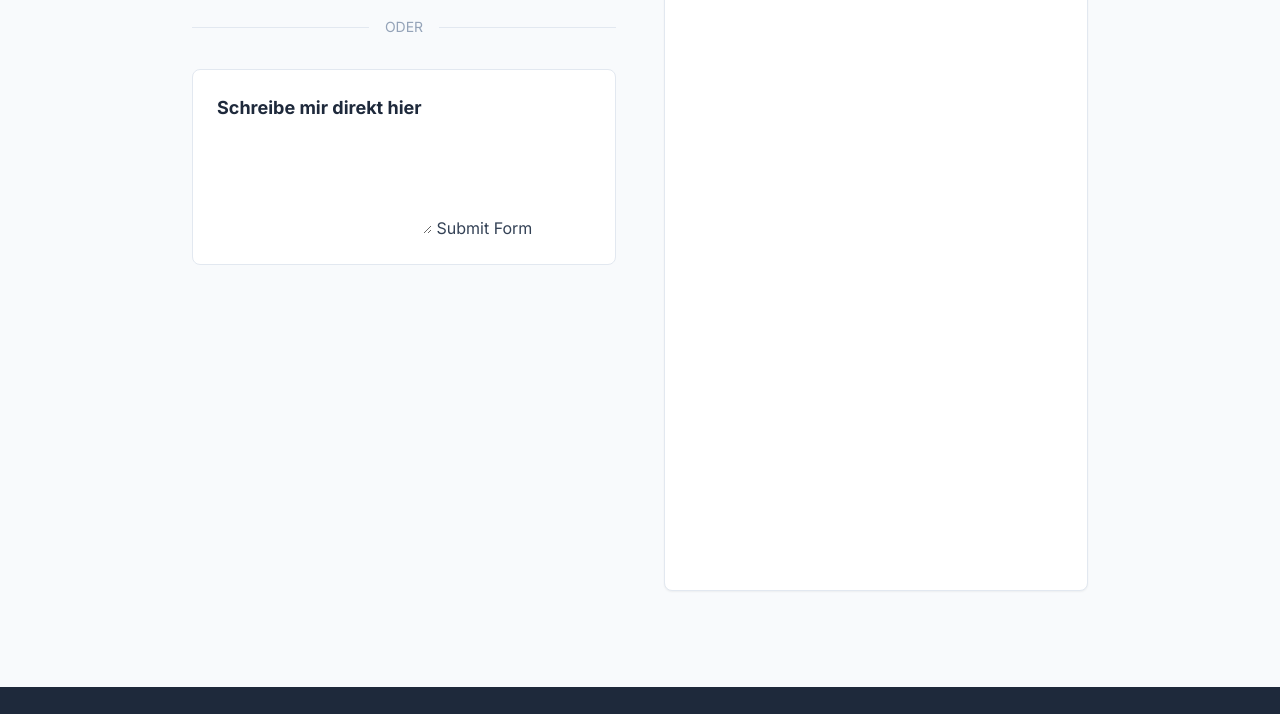
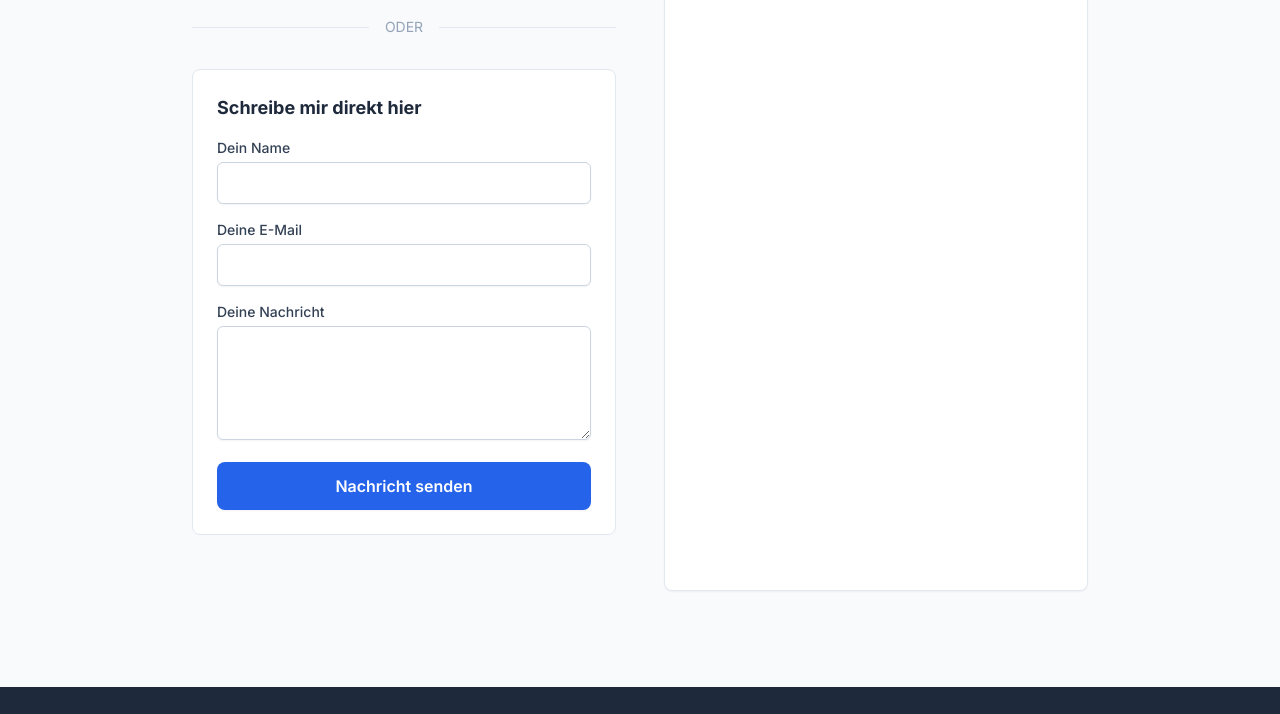
Before and after one commit to HamzaZyadah/nach-hilfe-zone, a plain HTML site: page index.html in a window 1280 px wide. Shown: the part 7200-7914 px from the top of the page. Drawn offline with nearby package versions, Linux system fonts and the light colour scheme; a script that the page names is missing.

Commit message:
Update index.html

```diff
--- a/index.html
+++ b/index.html
@@ -573,27 +573,29 @@
                         <!-- Contact Form -->
                         <div id="form-container" class="bg-white p-6 rounded-lg border border-slate-200 card-hover">
                             <h3 class="text-lg font-bold text-slate-800 mb-4">Schreibe mir direkt hier</h3>
+                            <form id="contact-form" action="https://api.web3forms.com/submit" method="POST">
+                                <!-- Ersetzen Sie YOUR_ACCESS_KEY_HERE mit Ihrem echten Key von web3forms -->
+                                <input type="hidden" name="access_key" value="YOUR_ACCESS_KEY_HERE">
 
-                        <form action="https://api.web3forms.com/submit" method="POST">
+                                <div class="mb-4">
+                                    <label for="name" class="block text-sm font-medium text-slate-700 mb-1">Dein Name</label>
+                                    <input type="text" id="name" name="name" required class="w-full px-3 py-2 border border-slate-300 rounded-md shadow-sm focus:ring-blue-500 focus:border-blue-500 transition">
+                                </div>
+                                <div class="mb-4">
+                                    <label for="email" class="block text-sm font-medium text-slate-700 mb-1">Deine E-Mail</label>
+                                    <input type="email" id="email" name="email" required class="w-full px-3 py-2 border border-slate-300 rounded-md shadow-sm focus:ring-blue-500 focus:border-blue-500 transition">
+                                </div>
+                                <div class="mb-4">
+                                    <label for="message" class="block text-sm font-medium text-slate-700 mb-1">Deine Nachricht</label>
+                                    <textarea id="message" name="message" rows="4" required class="w-full px-3 py-2 border border-slate-300 rounded-md shadow-sm focus:ring-blue-500 focus:border-blue-500 transition"></textarea>
+                                </div>
+                                <input type="checkbox" name="botcheck" class="hidden" style="display: none;">
+                                <div>
+                                    <button type="submit" class="w-full bg-blue-600 text-white py-3 px-4 rounded-lg font-semibold hover:bg-blue-700 transition-colors shadow-sm">Nachricht senden</button>
+                                </div>
+                            </form>
+                        </div>
 
-                            <!-- Replace with your Access Key -->
-                            <input type="hidden" name="access_key" value="4814ff5b-e058-41c6-9df4-ba2a7c5f3bc7">
-
-                            <!-- Form Inputs. Each input must have a name="" attribute -->
-                            <input type="text" name="name" required>
-                            <input type="email" name="email" required>
-                            <textarea name="message" required></textarea>
-
-                            <!-- Honeypot Spam Protection -->
-                            <input type="checkbox" name="botcheck" class="hidden" style="display: none;">
-
-                            <!-- Custom Confirmation / Success Page -->
-                            <!-- <input type="hidden" name="redirect" value="https://mywebsite.com/thanks.html"> -->
-
-                            <button type="submit">Submit Form</button>
-
-                        </form>
-                        </div>
                     </div>
                     <div class="bg-white p-6 rounded-lg border border-slate-200 shadow-sm reveal card-hover" style="transition-delay: 200ms;">
                         <div class="flex items-center gap-4 mb-4">
```
